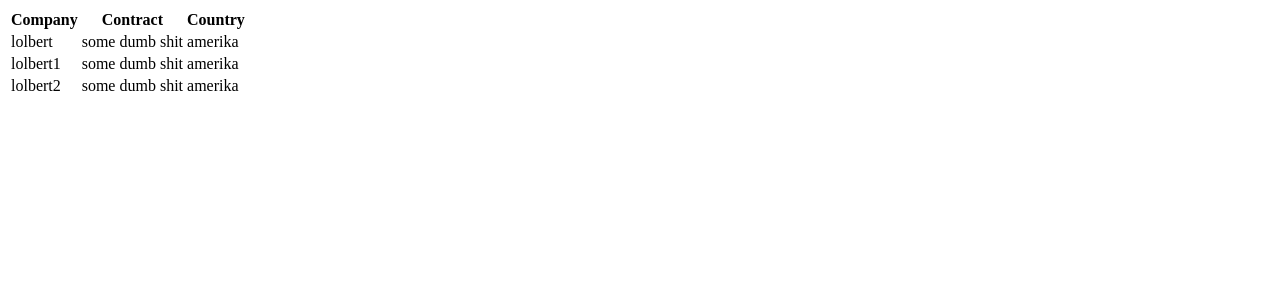
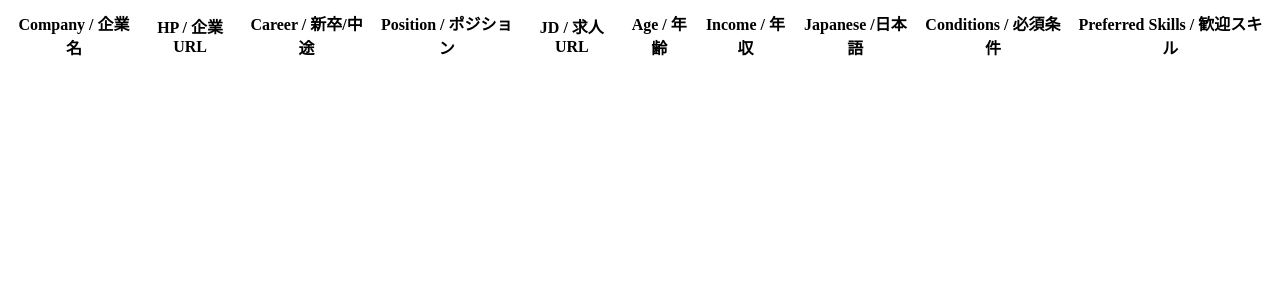
Before and after one commit to bitterhippo/Gobound, a Next.js app: page /jobs in a window 1280 px wide. Shown: the top 300 px of the page. Built offline with nearby package versions, Linux system fonts and the light colour scheme.

Commit message:
created template for default data

```diff
--- a/pages/jobs.js
+++ b/pages/jobs.js
@@ -1,32 +1,26 @@
 function Jobs() {
 
-  const Testeronies = (name, contract, country) => <tr>
-    <td>{name}</td>
-    <td>{contract}</td>
-    <td>{country}</td>
-  </tr>
-
   const data = [
-    {name: 'lolbert', contract: 'some dumb shit', country: 'amerika'},
-    {name: 'lolbert1', contract: 'some dumb shit', country: 'amerika'},
-    {name: 'lolbert2', contract: 'some dumb shit', country: 'amerika'}
+    { name: 'lolbert', contract: 'some dumb shit', country: 'amerika' },
+    { name: 'lolbert1', contract: 'some dumb shit', country: 'amerika' },
+    { name: 'lolbert2', contract: 'some dumb shit', country: 'amerika' }
   ];
 
   return <div>
     <table>
       <tr>
-        <th>Company</th>
-        <th>Contract</th>
-        <th>Country</th>
+        <th>Company / 企業名</th>
+        <th>HP / 企業URL</th>
+        <th>Career / 新卒/中途</th>
+        <th>Position / ポジション</th>
+        <th>JD / 求人URL</th>
+        <th>Age / 年齢</th>
+        <th>Income / 年収</th>
+        <th>Japanese /日本語</th>
+        <th>Conditions / 必須条件</th>
+        <th>Preferred Skills / 歓迎スキル</th>
       </tr>
       {/* Data to go here */}
-      {
-        data.map(({name, contract, country}) => <tr>
-          <td>{name}</td>
-          <td>{contract}</td>
-          <td>{country}</td>
-        </tr>)
-      }
     </table>
   </div>
 };
```
Also changed, not shown: components/DefaultData.js (added, +14 -0 lines).
